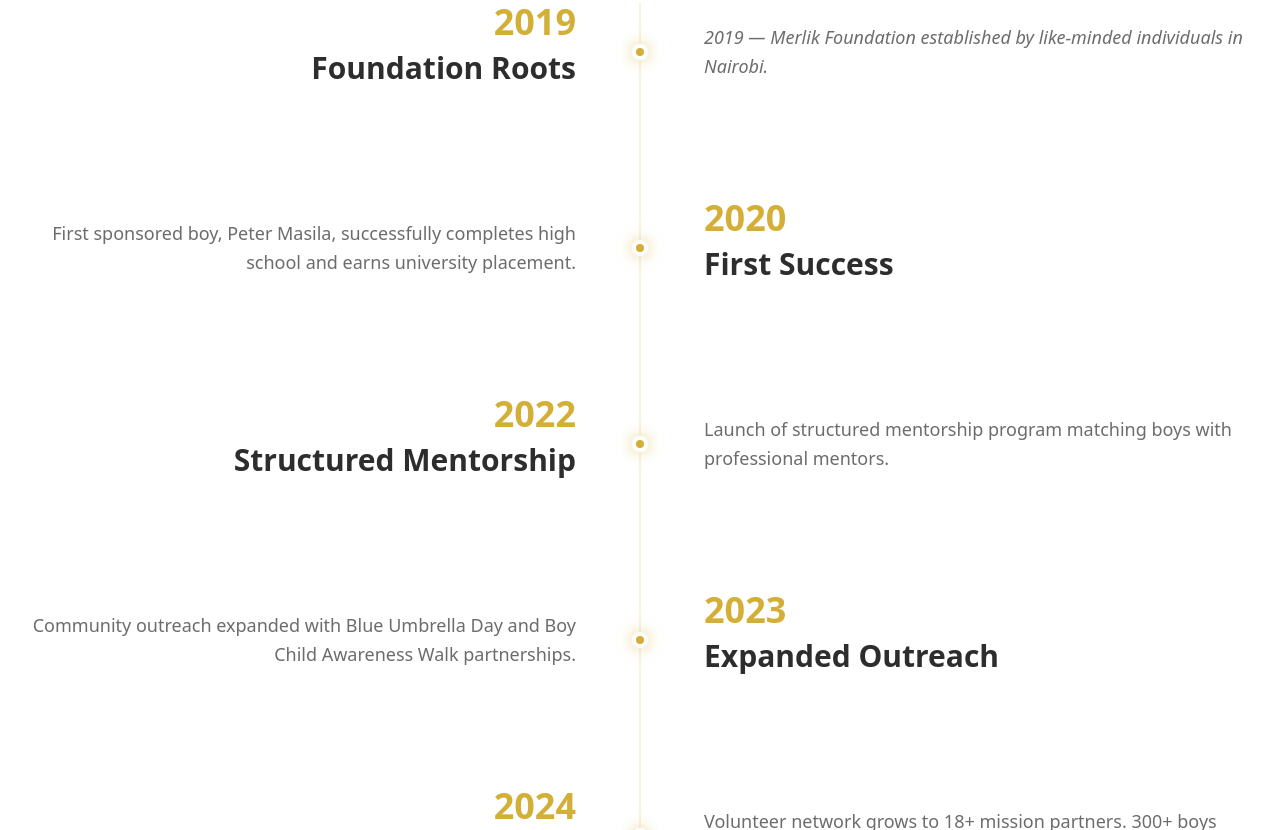
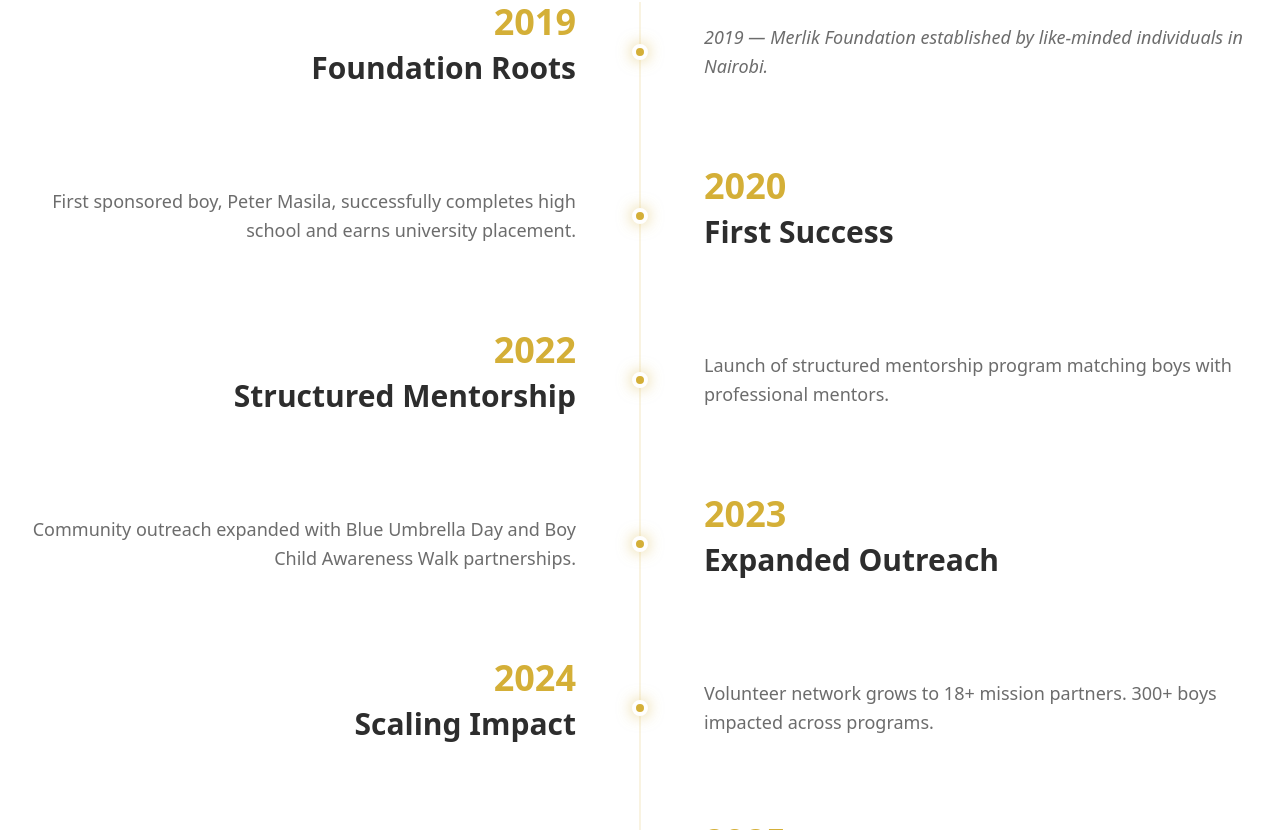
Before and after one commit to foundationmerlik/webapp, a Next.js app: page /about in a window 1280 px wide. Shown: the part 850-1680 px from the top of the page. Built offline with nearby package versions, Linux system fonts and the light colour scheme; a web font is replaced by a local one.

Commit message:
UI: Further compacted About Us timeline for better flow

```diff
--- a/src/app/(site)/about/page.tsx
+++ b/src/app/(site)/about/page.tsx
@@ -44,7 +44,7 @@
                     <div className="hidden md:block absolute top-0 bottom-0 left-1/2 w-[1px] bg-brand-gold/30 transform -translate-x-1/2"></div>
 
                     {/* 2019 */}
-                    <div className="relative mb-24 md:grid md:grid-cols-2 md:gap-20 items-center pl-10 md:pl-0">
+                    <div className="relative mb-16 md:grid md:grid-cols-2 md:gap-20 items-center pl-10 md:pl-0">
                         <div className="absolute -left-[5px] md:left-1/2 w-4 h-4 rounded-full bg-brand-gold transform -translate-x-1/2 mt-1.5 md:mt-0 z-10
                             shadow-[0_0_15px_rgba(212,175,55,0.6)] border-4 border-background"></div>
                         <div className="md:text-right pr-6">
@@ -59,7 +59,7 @@
                     </div>
 
                     {/* 2020 */}
-                    <div className="relative mb-24 md:grid md:grid-cols-2 md:gap-20 items-center pl-10 md:pl-0">
+                    <div className="relative mb-16 md:grid md:grid-cols-2 md:gap-20 items-center pl-10 md:pl-0">
                         <div className="absolute -left-[5px] md:left-1/2 w-4 h-4 rounded-full bg-brand-gold transform -translate-x-1/2 mt-1.5 md:mt-0 z-10
                             shadow-[0_0_15px_rgba(212,175,55,0.6)] border-4 border-background"></div>
                         <div className="md:order-2 md:pl-6">
@@ -74,7 +74,7 @@
                     </div>
 
                     {/* 2022 */}
-                    <div className="relative mb-24 md:grid md:grid-cols-2 md:gap-20 items-center pl-10 md:pl-0">
+                    <div className="relative mb-16 md:grid md:grid-cols-2 md:gap-20 items-center pl-10 md:pl-0">
                         <div className="absolute -left-[5px] md:left-1/2 w-4 h-4 rounded-full bg-brand-gold transform -translate-x-1/2 mt-1.5 md:mt-0 z-10
                             shadow-[0_0_15px_rgba(212,175,55,0.6)] border-4 border-background"></div>
                         <div className="md:text-right pr-6">
@@ -89,7 +89,7 @@
                     </div>
 
                     {/* 2023 */}
-                    <div className="relative mb-24 md:grid md:grid-cols-2 md:gap-20 items-center pl-10 md:pl-0">
+                    <div className="relative mb-16 md:grid md:grid-cols-2 md:gap-20 items-center pl-10 md:pl-0">
                         <div className="absolute -left-[5px] md:left-1/2 w-4 h-4 rounded-full bg-brand-gold transform -translate-x-1/2 mt-1.5 md:mt-0 z-10
                             shadow-[0_0_15px_rgba(212,175,55,0.6)] border-4 border-background"></div>
                         <div className="md:order-2 md:pl-6">
@@ -104,7 +104,7 @@
                     </div>
 
                     {/* 2024 */}
-                    <div className="relative mb-24 md:grid md:grid-cols-2 md:gap-20 items-center pl-10 md:pl-0">
+                    <div className="relative mb-16 md:grid md:grid-cols-2 md:gap-20 items-center pl-10 md:pl-0">
                         <div className="absolute -left-[5px] md:left-1/2 w-4 h-4 rounded-full bg-brand-gold transform -translate-x-1/2 mt-1.5 md:mt-0 z-10
                             shadow-[0_0_15px_rgba(212,175,55,0.6)] border-4 border-background"></div>
                         <div className="md:text-right pr-6">
```
